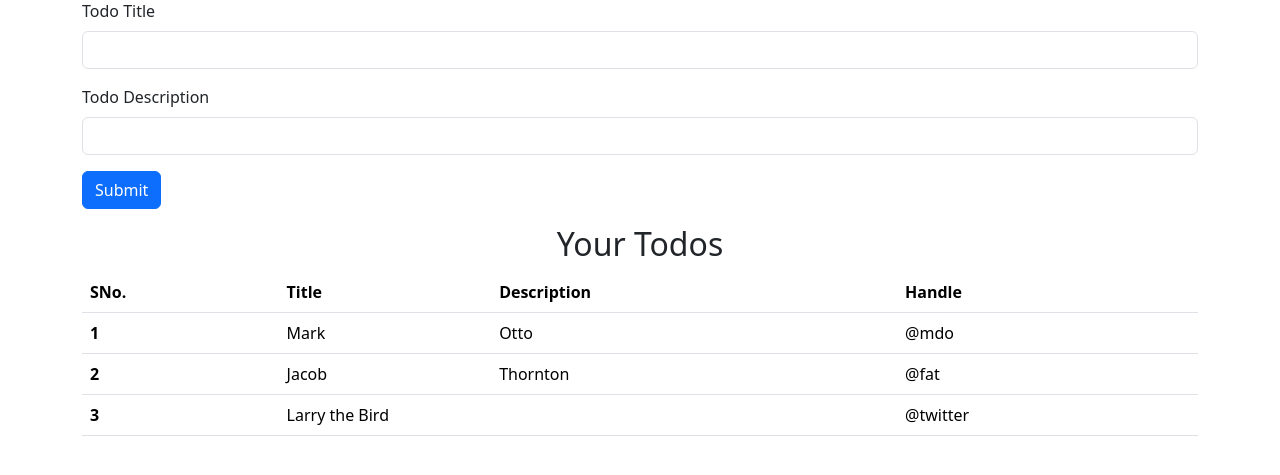
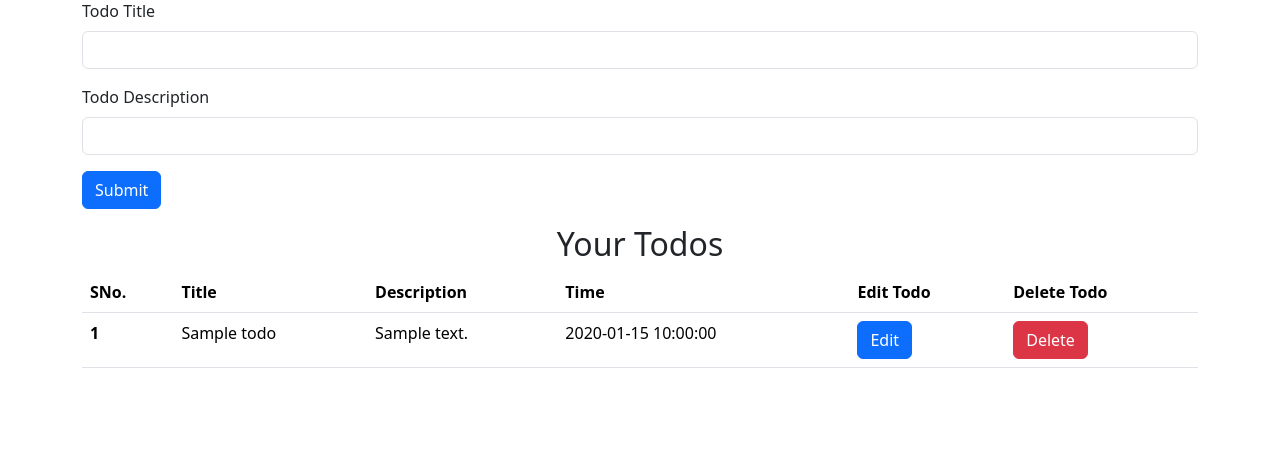
Before and after one commit to dilipsanapinb/flasktodoapp, a Flask app: page / in a window 1280 px wide. Shown: the part 119-594 px from the top of the page. Run offline with Flask 3, Linux system fonts and the light colour scheme; tables that the repository leaves empty hold one stand-in row (values such as "Sample post").

Commit message:
flask todo app todos added dymamically

```diff
--- a/app.py
+++ b/app.py
@@ -18,18 +18,22 @@ class Todo(db.Model):
     def __repr__(self)->str:
         return f"{self.id}-{self.title}"
 
-@app.route('/')
+@app.route('/', methods=["POST","GET"])
 def welcome():
-    todo=Todo(title="First todo", description="My First Todo")
-    db.session.add(todo)
-    db.session.commit()
-    return render_template('index.html')
+    if request.method=="POST":
+        title=request.form['title']
+        description=request.form['description']
+        print(title,description)
+    allTodo=Todo.query.all()
+    print(allTodo)
+    return render_template('index.html',allTodo=allTodo)
 
 @app.route('/alltodos')
 def getAllTodos():
     allTodo=Todo.query.all()
     print(allTodo)
-    return f"All Todos:{allTodo}"
+    return "All todos"
+
 
 
 if __name__=="__main__":
--- a/templates/index.html
+++ b/templates/index.html
@@ -13,7 +13,7 @@
     <!-- Navbar -->
     <nav class="navbar navbar-expand-lg bg-body-tertiary">
         <div class="container-fluid">
-            <a class="navbar-brand" href="#">Flask Todo App</a>
+            <a class="navbar-brand" href="/">Flask Todo App</a>
             <button class="navbar-toggler" type="button" data-bs-toggle="collapse" data-bs-target="#navbarSupportedContent"
                 aria-controls="navbarSupportedContent" aria-expanded="false" aria-label="Toggle navigation">
                 <span class="navbar-toggler-icon"></span>
@@ -57,15 +57,15 @@
 <!-- form -->
 <div class="container my-3">
     <h2 class="text-center">Add a Todo</h2>
-    <form>
+    <form action="/" method="POST">
         <div class="mb-3">
-            <label for="title" class="form-label">Todo Title</label>
-            <input type="text" class="form-control" id="title" aria-describedby="emailHelp">
+            <label for="title" class="form-label" >Todo Title</label>
+            <input type="text" class="form-control" name="title" id="title"  aria-describedby="emailHelp">
 
         </div>
         <div class="mb-3">
             <label for="desc" class="form-label">Todo Description</label>
-            <input type="text" class="form-control" id="desc">
+            <input type="text" name="description" class="form-control" id="description">
         </div>
 
         <button type="submit" class="btn btn-primary">Submit</button>
@@ -82,27 +82,24 @@
                 <th scope="col">SNo.</th>
                 <th scope="col">Title</th>
                 <th scope="col">Description</th>
-                <th scope="col">Handle</th>
+                <th scope="col">Time</th>
+                <th scope="col">Edit Todo</th>
+                <th scope="col">Delete Todo</th>
             </tr>
         </thead>
         <tbody>
-            <tr>
-                <th scope="row">1</th>
-                <td>Mark</td>
-                <td>Otto</td>
-                <td>@mdo</td>
-            </tr>
-            <tr>
-                <th scope="row">2</th>
-                <td>Jacob</td>
-                <td>Thornton</td>
-                <td>@fat</td>
-            </tr>
-            <tr>
-                <th scope="row">3</th>
-                <td colspan="2">Larry the Bird</td>
-                <td>@twitter</td>
-            </tr>
+
+            {% for todo in allTodo %}
+                <tr>
+                    <th scope="row">{{ loop.index }}</th>
+                    <td>{{ todo.title }}</td>
+                    <td>{{ todo.description }}</td>
+                    <td>{{ todo.createdAt }}</td>
+                    <td><button type="button" class="btn btn-primary">Edit</button></td>
+                    <td><button type="button" class="btn btn-danger">Delete</button></td>
+                </tr>
+
+            {% endfor %}
         </tbody>
     </table>
 </div>
```
